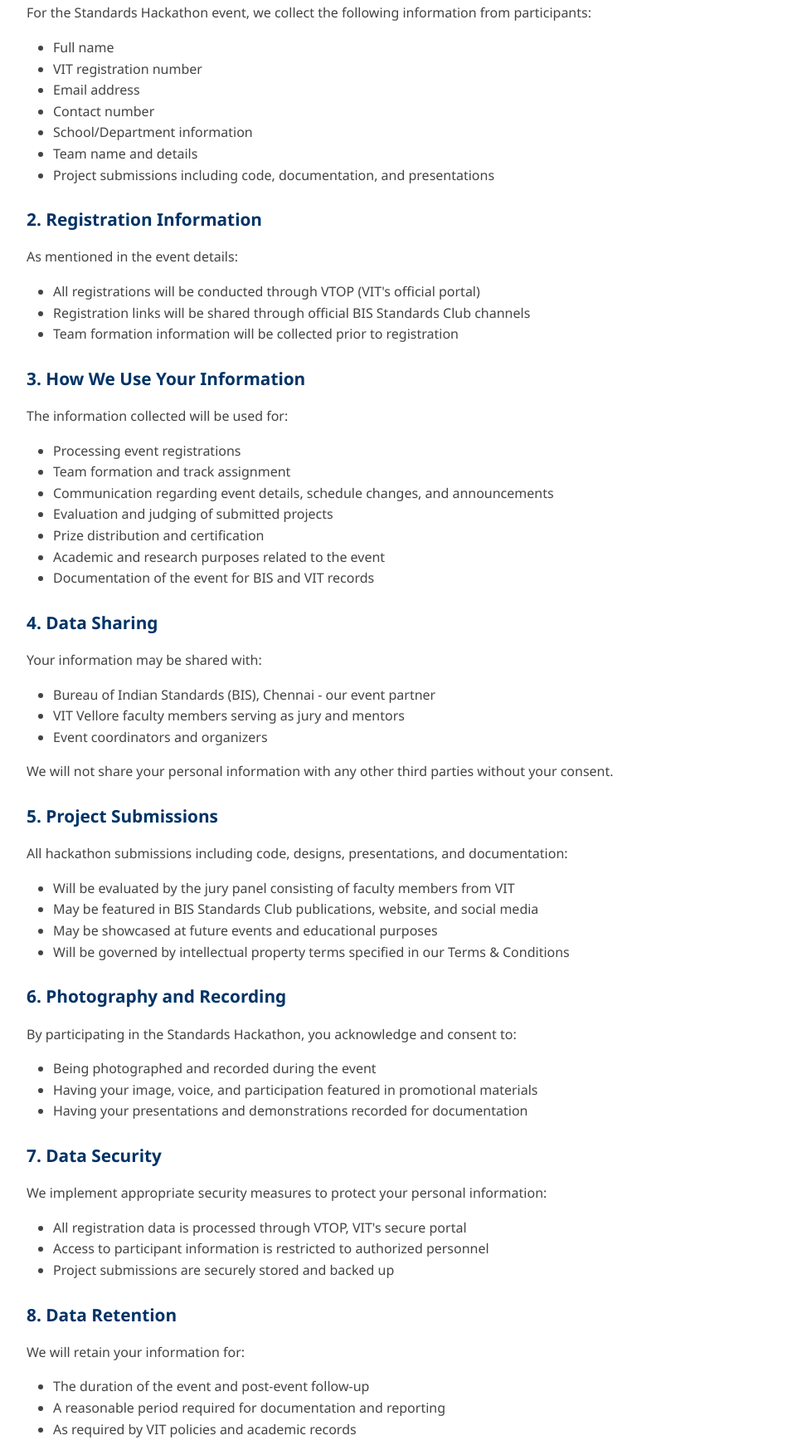
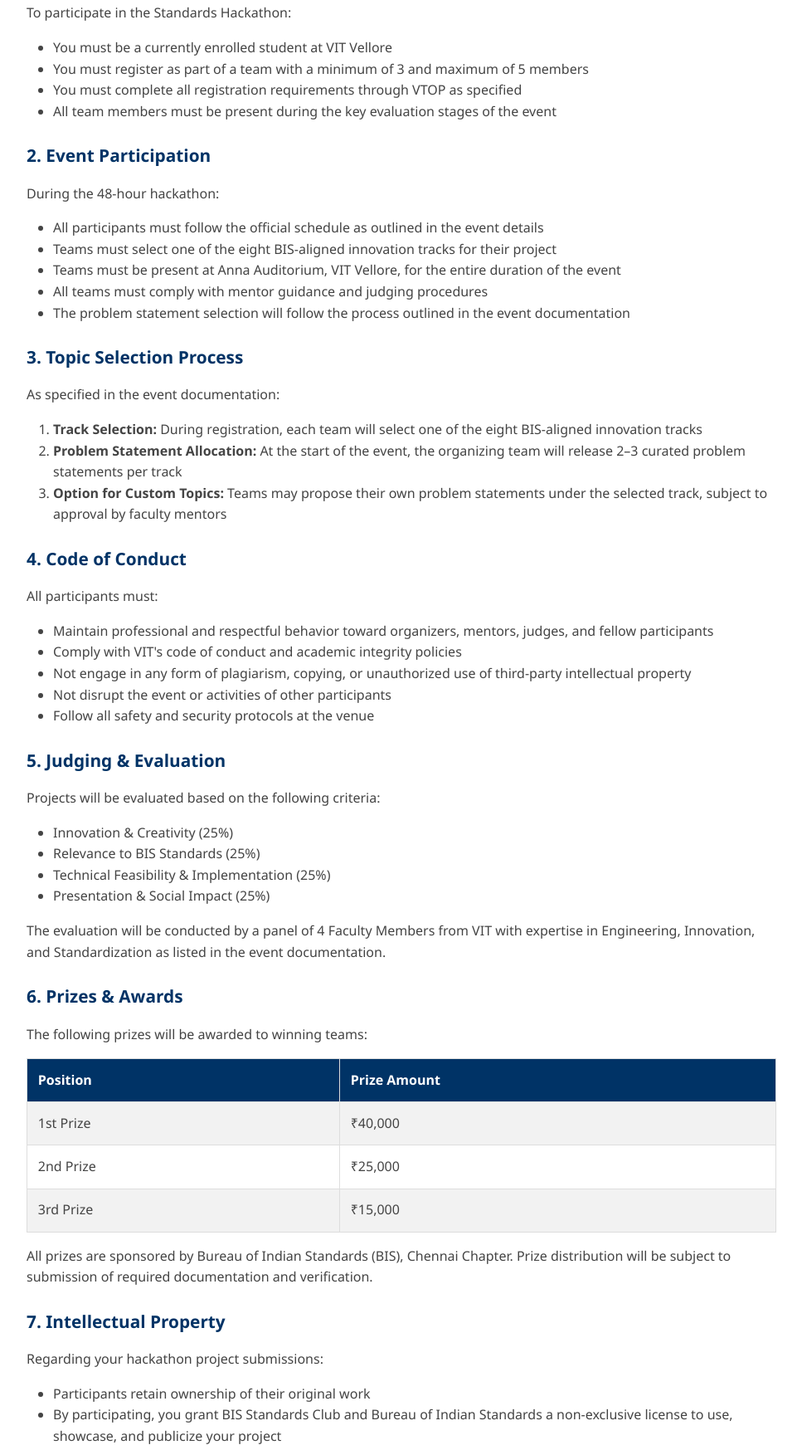
Before and after one commit to standardsclubvitv/Website, a plain HTML site: page terms.html in a window 1280 px wide. Shown: the part 692-2439 px from the top of the page at 83% size, without its empty margins (156-1123 px from the left). Drawn offline with Linux system fonts and the light colour scheme.

Commit message:
Update terms.html

```diff
--- a/terms.html
+++ b/terms.html
@@ -3,7 +3,7 @@
 <head>
     <meta charset="UTF-8">
     <meta name="viewport" content="width=device-width, initial-scale=1.0">
-    <title>BIS Standards Club - Privacy Policy</title>
+    <title>BIS Standards Club - Terms & Conditions</title>
     <style>
         :root {
             --primary: #003366;
@@ -126,6 +126,30 @@
             margin: 1rem 0;
         }
 
+        table {
+            width: 100%;
+            border-collapse: collapse;
+            margin: 1rem 0;
+        }
+
+        table, th, td {
+            border: 1px solid #ddd;
+        }
+
+        th, td {
+            padding: 0.8rem;
+            text-align: left;
+        }
+
+        th {
+            background-color: var(--primary);
+            color: white;
+        }
+
+        tr:nth-child(even) {
+            background-color: #f2f2f2;
+        }
+
         footer {
             background-color: var(--dark);
             color: white;
@@ -193,6 +217,10 @@
             .section {
                 padding: 1.5rem;
             }
+
+            table {
+                font-size: 0.9rem;
+            }
         }
     </style>
 </head>
@@ -200,7 +228,7 @@
     <header>
         <button class="mobile-menu-btn" id="mobileMenuBtn">☰</button>
         <div class="logo-placeholder">BIS</div>
-        <h1>BIS Standards Club - Privacy Policy</h1>
+        <h1>BIS Standards Club - Terms & Conditions</h1>
         <p>Standards Hackathon – Gravitas 2025</p>
     </header>
 
@@ -214,100 +242,117 @@
 
     <div class="container">
         <section class="section">
-            <h2>Privacy Policy</h2>
+            <h2>Terms & Conditions</h2>
             <p>Last Updated: May 10, 2025</p>
 
             <div class="highlight">
-                <p>This Privacy Policy outlines how BIS Standards Club, VIT Vellore collects, uses, and protects personal information during the Standards Hackathon - Gravitas 2025 event.</p>
+                <p>By registering for the Standards Hackathon - Gravitas 2025, you agree to be bound by these Terms & Conditions. Please read them carefully.</p>
             </div>
 
-            <h3>1. Information We Collect</h3>
-            <p>For the Standards Hackathon event, we collect the following information from participants:</p>
+            <h3>1. Eligibility</h3>
+            <p>To participate in the Standards Hackathon:</p>
             <ul>
-                <li>Full name</li>
-                <li>VIT registration number</li>
-                <li>Email address</li>
-                <li>Contact number</li>
-                <li>School/Department information</li>
-                <li>Team name and details</li>
-                <li>Project submissions including code, documentation, and presentations</li>
+                <li>You must be a currently enrolled student at VIT Vellore</li>
+                <li>You must register as part of a team with a minimum of 3 and maximum of 5 members</li>
+                <li>You must complete all registration requirements through VTOP as specified</li>
+                <li>All team members must be present during the key evaluation stages of the event</li>
             </ul>
 
-            <h3>2. Registration Information</h3>
-            <p>As mentioned in the event details:</p>
+            <h3>2. Event Participation</h3>
+            <p>During the 48-hour hackathon:</p>
             <ul>
-                <li>All registrations will be conducted through VTOP (VIT's official portal)</li>
-                <li>Registration links will be shared through official BIS Standards Club channels</li>
-                <li>Team formation information will be collected prior to registration</li>
+                <li>All participants must follow the official schedule as outlined in the event details</li>
+                <li>Teams must select one of the eight BIS-aligned innovation tracks for their project</li>
+                <li>Teams must be present at Anna Auditorium, VIT Vellore, for the entire duration of the event</li>
+                <li>All teams must comply with mentor guidance and judging procedures</li>
+                <li>The problem statement selection will follow the process outlined in the event documentation</li>
             </ul>
 
-            <h3>3. How We Use Your Information</h3>
-            <p>The information collected will be used for:</p>
+            <h3>3. Topic Selection Process</h3>
+            <p>As specified in the event documentation:</p>
+            <ol>
+                <li><strong>Track Selection:</strong> During registration, each team will select one of the eight BIS-aligned innovation tracks</li>
+                <li><strong>Problem Statement Allocation:</strong> At the start of the event, the organizing team will release 2–3 curated problem statements per track</li>
+                <li><strong>Option for Custom Topics:</strong> Teams may propose their own problem statements under the selected track, subject to approval by faculty mentors</li>
+            </ol>
+
+            <h3>4. Code of Conduct</h3>
+            <p>All participants must:</p>
             <ul>
-                <li>Processing event registrations</li>
-                <li>Team formation and track assignment</li>
-                <li>Communication regarding event details, schedule changes, and announcements</li>
-                <li>Evaluation and judging of submitted projects</li>
-                <li>Prize distribution and certification</li>
-                <li>Academic and research purposes related to the event</li>
-                <li>Documentation of the event for BIS and VIT records</li>
+                <li>Maintain professional and respectful behavior toward organizers, mentors, judges, and fellow participants</li>
+                <li>Comply with VIT's code of conduct and academic integrity policies</li>
+                <li>Not engage in any form of plagiarism, copying, or unauthorized use of third-party intellectual property</li>
+                <li>Not disrupt the event or activities of other participants</li>
+                <li>Follow all safety and security protocols at the venue</li>
             </ul>
 
-            <h3>4. Data Sharing</h3>
-            <p>Your information may be shared with:</p>
+            <h3>5. Judging & Evaluation</h3>
+            <p>Projects will be evaluated based on the following criteria:</p>
             <ul>
-                <li>Bureau of Indian Standards (BIS), Chennai - our event partner</li>
-                <li>VIT Vellore faculty members serving as jury and mentors</li>
-                <li>Event coordinators and organizers</li>
+                <li>Innovation & Creativity (25%)</li>
+                <li>Relevance to BIS Standards (25%)</li>
+                <li>Technical Feasibility & Implementation (25%)</li>
+                <li>Presentation & Social Impact (25%)</li>
             </ul>
-            <p>We will not share your personal information with any other third parties without your consent.</p>
+            <p>The evaluation will be conducted by a panel of 4 Faculty Members from VIT with expertise in Engineering, Innovation, and Standardization as listed in the event documentation.</p>
 
-            <h3>5. Project Submissions</h3>
-            <p>All hackathon submissions including code, designs, presentations, and documentation:</p>
+            <h3>6. Prizes & Awards</h3>
+            <p>The following prizes will be awarded to winning teams:</p>
+            <table>
+                <tr>
+                    <th>Position</th>
+                    <th>Prize Amount</th>
+                </tr>
+                <tr>
+                    <td>1st Prize</td>
+                    <td>₹40,000</td>
+                </tr>
+                <tr>
+                    <td>2nd Prize</td>
+                    <td>₹25,000</td>
+                </tr>
+                <tr>
+                    <td>3rd Prize</td>
+                    <td>₹15,000</td>
+                </tr>
+            </table>
+            <p>All prizes are sponsored by Bureau of Indian Standards (BIS), Chennai Chapter. Prize distribution will be subject to submission of required documentation and verification.</p>
+
+            <h3>7. Intellectual Property</h3>
+            <p>Regarding your hackathon project submissions:</p>
             <ul>
-                <li>Will be evaluated by the jury panel consisting of faculty members from VIT</li>
-                <li>May be featured in BIS Standards Club publications, website, and social media</li>
-                <li>May be showcased at future events and educational purposes</li>
-                <li>Will be governed by intellectual property terms specified in our Terms & Conditions</li>
+                <li>Participants retain ownership of their original work</li>
+                <li>By participating, you grant BIS Standards Club and Bureau of Indian Standards a non-exclusive license to use, showcase, and publicize your project</li>
+                <li>Any pre-existing intellectual property used must be properly credited and permissions obtained</li>
+                <li>Projects must comply with applicable standards and regulations</li>
+                <li>Winners may be asked to provide additional rights for promotional purposes</li>
             </ul>
 
-            <h3>6. Photography and Recording</h3>
-            <p>By participating in the Standards Hackathon, you acknowledge and consent to:</p>
+            <h3>8. Facility Usage</h3>
+            <p>During the hackathon:</p>
             <ul>
-                <li>Being photographed and recorded during the event</li>
-                <li>Having your image, voice, and participation featured in promotional materials</li>
-                <li>Having your presentations and demonstrations recorded for documentation</li>
+                <li>Anna Auditorium and designated facilities will be available for the full 48-hour duration</li>
+                <li>Wi-Fi, power outlets, and basic refreshments will be provided</li>
+                <li>Participants are responsible for bringing their own laptops and development tools</li>
+                <li>Any damage to facilities or equipment may result in disqualification and liability</li>
             </ul>
 
-            <h3>7. Data Security</h3>
-            <p>We implement appropriate security measures to protect your personal information:</p>
+            <h3>9. Cancellation Policy</h3>
+            <p>The organizers reserve the right to:</p>
             <ul>
-                <li>All registration data is processed through VTOP, VIT's secure portal</li>
-                <li>Access to participant information is restricted to authorized personnel</li>
-                <li>Project submissions are securely stored and backed up</li>
+                <li>Modify or cancel the event due to unforeseen circumstances</li>
+                <li>Disqualify teams that violate these terms or event guidelines</li>
+                <li>Make necessary changes to the schedule, judging criteria, or prizes</li>
             </ul>
 
-            <h3>8. Data Retention</h3>
-            <p>We will retain your information for:</p>
+            <h3>10. Agreement to Terms</h3>
+            <p>By registering and participating in the Standards Hackathon:</p>
             <ul>
-                <li>The duration of the event and post-event follow-up</li>
-                <li>A reasonable period required for documentation and reporting</li>
-                <li>As required by VIT policies and academic records</li>
+                <li>You acknowledge that you have read and agree to these Terms & Conditions</li>
+                <li>You consent to the collection and use of your information as outlined in our Privacy Policy</li>
+                <li>You agree to follow the decisions of organizers and judges, which are final and binding</li>
+                <li>You grant permission for the use of photographs, videos, and testimonials in which you appear</li>
             </ul>
-
-            <h3>9. Your Rights</h3>
-            <p>As a participant, you have the right to:</p>
-            <ul>
-                <li>Access your personal information</li>
-                <li>Request correction of inaccurate information</li>
-                <li>Request deletion of your information after the event (subject to record-keeping requirements)</li>
-                <li>Opt-out of future communications</li>
-            </ul>
-
-            <h3>10. Contact Information</h3>
-            <p>For privacy-related inquiries, please contact:</p>
-            <p>Event Coordinator: Pranav Rayban (Development Head, VIT Standards Club)</p>
-            <p>Faculty Advisor: Ms. Padma Priya R (padmapriya.r@vit.ac.in)</p>
         </section>
     </div>
 
```
